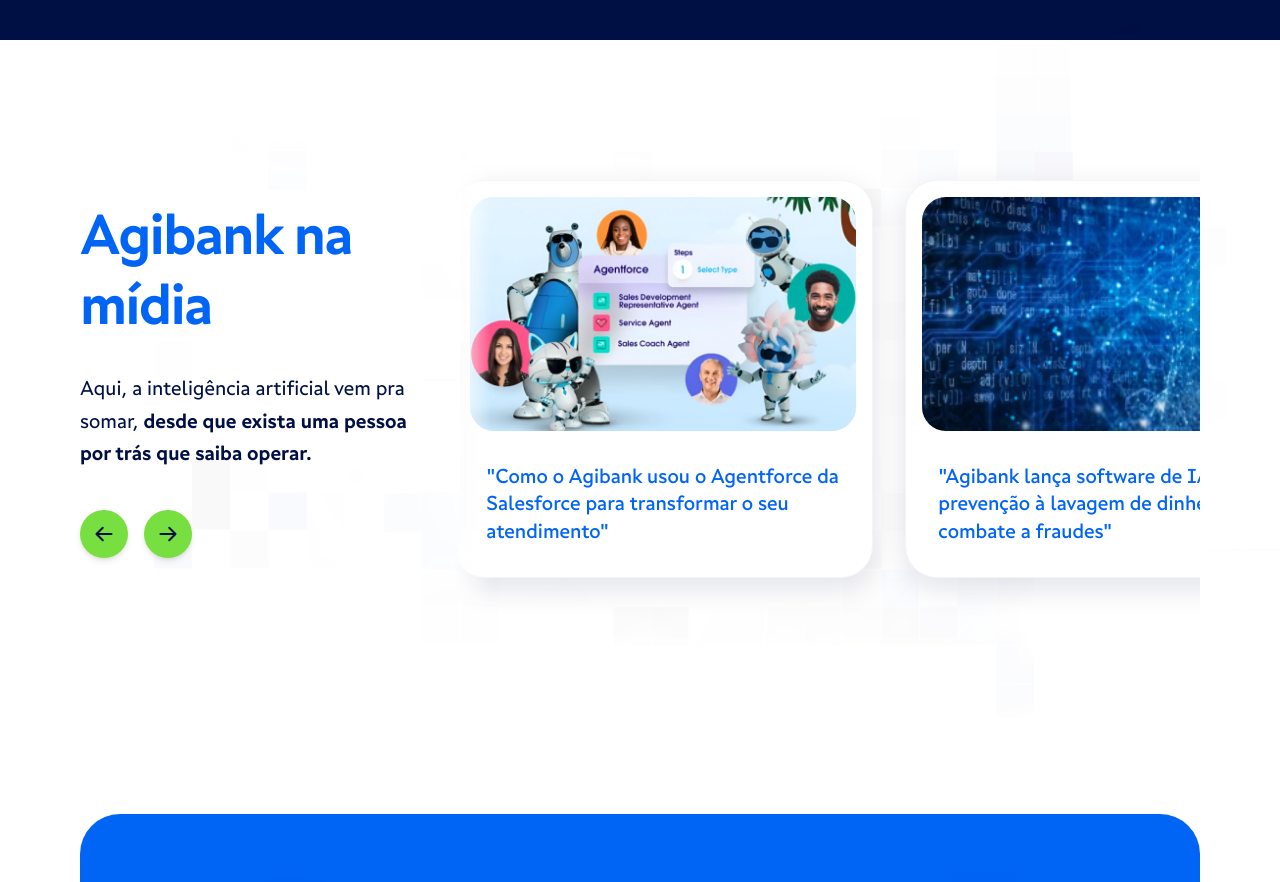
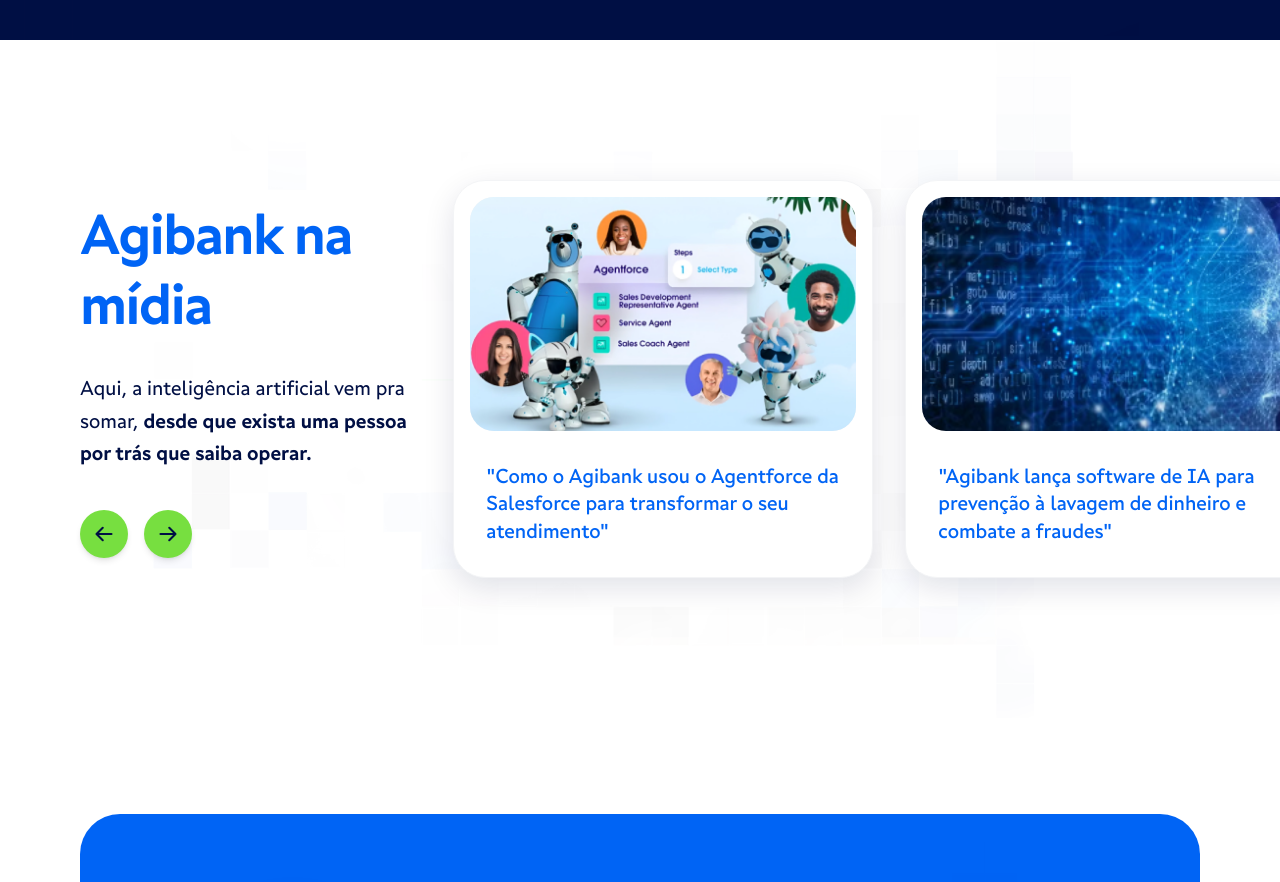
Before and after one commit to Uriel3coletivo/formacao-devs-ia, a Next.js app: page / in a window 1280 px wide. Shown: the part 8200-9082 px from the top of the page. Built offline with nearby package versions, Linux system fonts and the light colour scheme.

Commit message:
Update Midia.jsx

```diff
--- a/src/components/Midia.jsx
+++ b/src/components/Midia.jsx
@@ -68,20 +68,15 @@ export default function Midia() {
             </div>
           </motion.div>
 
-          {/* LADO DIREITO: Carrossel com Máscara de Opacidade Horizontal */}
           <div className="col-span-8 relative z-10">
-            {/* A MÁGICA AQUI: A máscara faz o carrossel sumir suavemente na margem esquerda, sem usar paredes brancas! */}
-            <div
-              style={{ maskImage: 'linear-gradient(to right, transparent 0%, black 5%, black 100%)', WebkitMaskImage: 'linear-gradient(to right, transparent 0%, black 5%, black 100%)' }}
-              className="-my-12 py-12"
-            >
+            {/* O VAZAMENTO RESTAURADO: -mr-[50vw] pr-[50vw] garante que o carrossel fure a borda direita da tela */}
+            {/* A SOMBRA PROTEGIDA: pl-8 cria o recuo na esquerda para a sombra do card 1 não ser cortada */}
             <Swiper
               onSwiper={setSwiperDesktop}
               slidesPerView="auto"
               spaceBetween={32}
               modules={[Navigation]}
-                // pl-8 empurra o primeiro card para fora da área transparente da máscara
-                className="!overflow-visible pl-8 -ml-8 pr-[50vw] -mr-[50vw]"
+              className="!overflow-visible py-12 -my-12 pl-8 -ml-8 -mr-[50vw] pr-[50vw]"
             >
               {noticias.map((noticia, index) => (
                 <SwiperSlide key={index} className="!w-[420px]">
@@ -96,7 +91,6 @@ export default function Midia() {
                 </SwiperSlide>
               ))}
             </Swiper>
-            </div>
           </div>
 
         </div>
```
Lines whose indentation alone changed are shown as unchanged.
